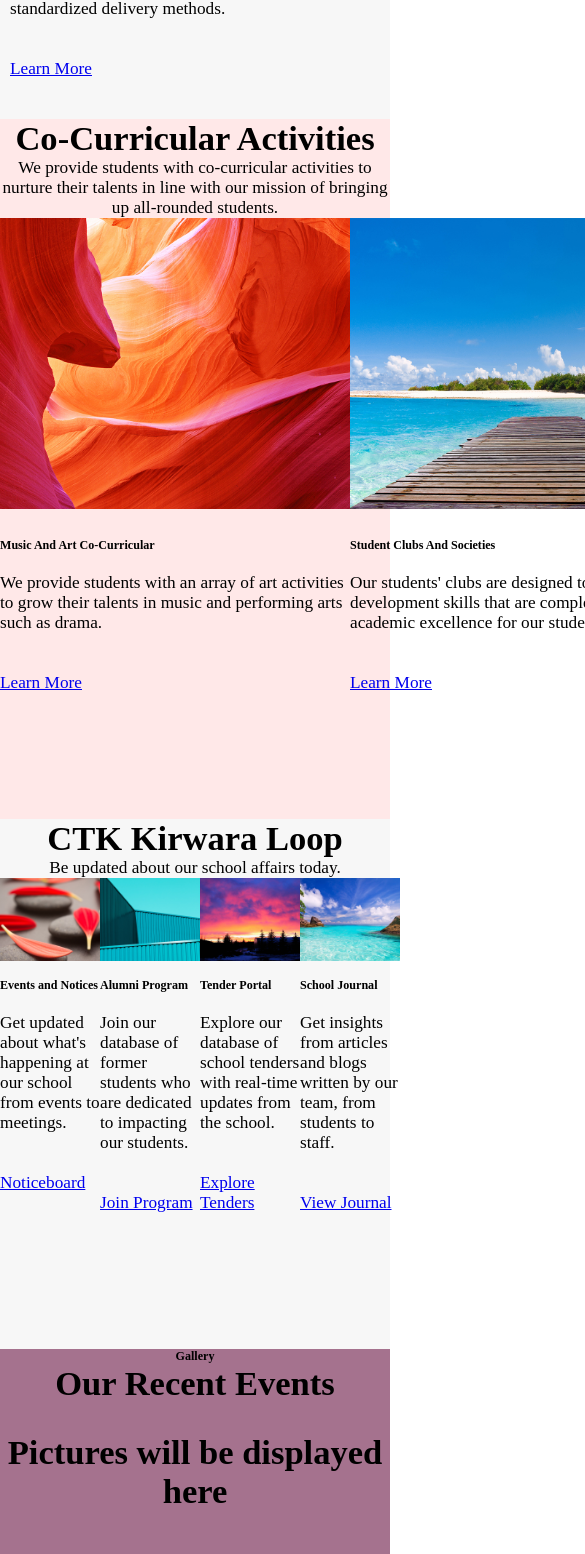
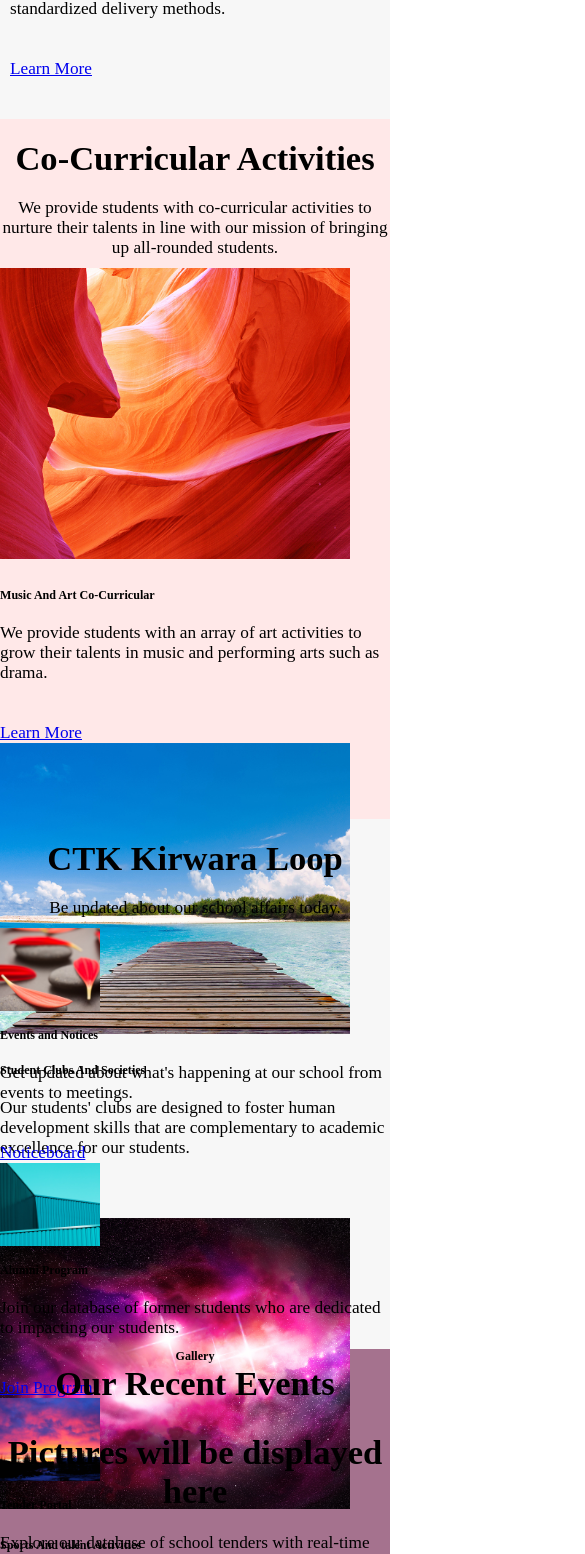
Before and after one commit to georgemurigi/ctk-kirwara, a React (Create React App) app: page / in a window 390 px wide. Shown: the part 3901-5455 px from the top of the page, 585 px wide, since content can reach past the window. Built offline with nearby package versions, Linux system fonts and the light colour scheme.

Commit message:
added some styling

```diff
--- a/src/components/Co-Curricular/CoCurricular.jsx
+++ b/src/components/Co-Curricular/CoCurricular.jsx
@@ -13,7 +13,7 @@ const CoCurricular = () => {
                     <p>We provide students with co-curricular activities to nurture their talents in line with our mission of bringing up all-rounded students.</p>
                 </div>
                 <div className='curricular-row'>
-                    <div>
+                    <div className='curricular-section'>
                         <div className='equipment-image'>
                             <img src={drums} alt="drums" />
                         </div>
@@ -24,7 +24,7 @@ const CoCurricular = () => {
                         <br /><br />
                         <a href="#learn">Learn More</a>
                     </div>
-                    <div>
+                    <div className='curricular-section'>
                         <div className='equipment-image'>
                             <img src={drama} alt="drama" />
                         </div>
@@ -35,7 +35,7 @@ const CoCurricular = () => {
                         <br /><br />
                         <a href="#learn">Learn More</a>
                     </div>
-                    <div>
+                    <div className='curricular-section'>
                         <div className='equipment-image'>
                             <img src={sports} alt="sports" />
                         </div>
--- a/src/components/Co-Curricular/CoCurricular.scss
+++ b/src/components/Co-Curricular/CoCurricular.scss
@@ -7,9 +7,18 @@
         flex-direction: column;
         .text-center {
             text-align: center;
+            h1 {
+                margin-top: 20px;
+                margin-bottom: 20px;
+            }
+            p {
+                word-wrap: break-word;
+                padding-bottom: 10px;
+            }
         }
         .curricular-row {
             display: flex;
+            .curricular-section {
                 .equipment-image {
                     width: 350px;
                     height: 100px;
@@ -22,3 +31,17 @@
             }
         }
     }
+}
+@media screen and (max-width: 700px){
+    .curricular-page-container {
+        .curricular-container {
+            .text-center {
+                font-family: "roborto";
+            }
+            .curricular-row {
+                display: flex;
+                flex-direction: column;
+            }
+        }
+    }
+}
--- a/src/components/Loop/Loop.jsx
+++ b/src/components/Loop/Loop.jsx
@@ -14,7 +14,7 @@ const Loop = () => {
                     <p>Be updated about our school affairs today.</p>
                 </div>
                 <div className='loop-row'>
-                    <div>
+                    <div className='loop-section'>
                         <div className='svg'>
                             <img src={event} alt="event" />
                         </div>
@@ -25,7 +25,7 @@ const Loop = () => {
                         <br /><br />
                         <a href="#learn">Noticeboard</a>
                     </div>
-                    <div>
+                    <div className='loop-section'>
                         <div className='svg'>
                             <img src={alumni} alt="alumni" />
                         </div>
@@ -36,7 +36,7 @@ const Loop = () => {
                         <br /><br />
                         <a href="#learn">Join Program</a>
                     </div>
-                    <div>
+                    <div className='loop-section'>
                         <div className='svg'>
                             <img src={tender} alt="tender" />
                         </div>
@@ -47,7 +47,7 @@ const Loop = () => {
                         <br /><br />
                         <a href="#learn">Explore Tenders</a>
                     </div>
-                    <div>
+                    <div className='loop-section'>
                         <div className='svg'>
                             <img src={journal} alt="Journal" />
                         </div>
--- a/src/components/Loop/loop.scss
+++ b/src/components/Loop/loop.scss
@@ -7,9 +7,18 @@
         flex-direction: column;
         .text-center {
             text-align: center;
+            h1 {
+                margin-top: 20px;
+                margin-bottom: 20px;
+            }
+            p {
+                word-wrap: break-word;
+                padding-bottom: 10px;
+            }
         }
         .loop-row {
             display: flex;
+            .loop-section {
                 .svg {
                     width: 100px;
                     height: 70px;
@@ -22,3 +31,17 @@
             }
         }
     }
+}
+@media screen and (max-width: 700px){
+    .loop-page-container {
+        .loop-container {
+            .text-center {
+                font-family: "roborto";
+            }
+            .loop-row {
+                display: flex;
+                flex-direction: column;
+            }
+        }
+    }
+}
```
Lines whose indentation alone changed are shown as unchanged.
